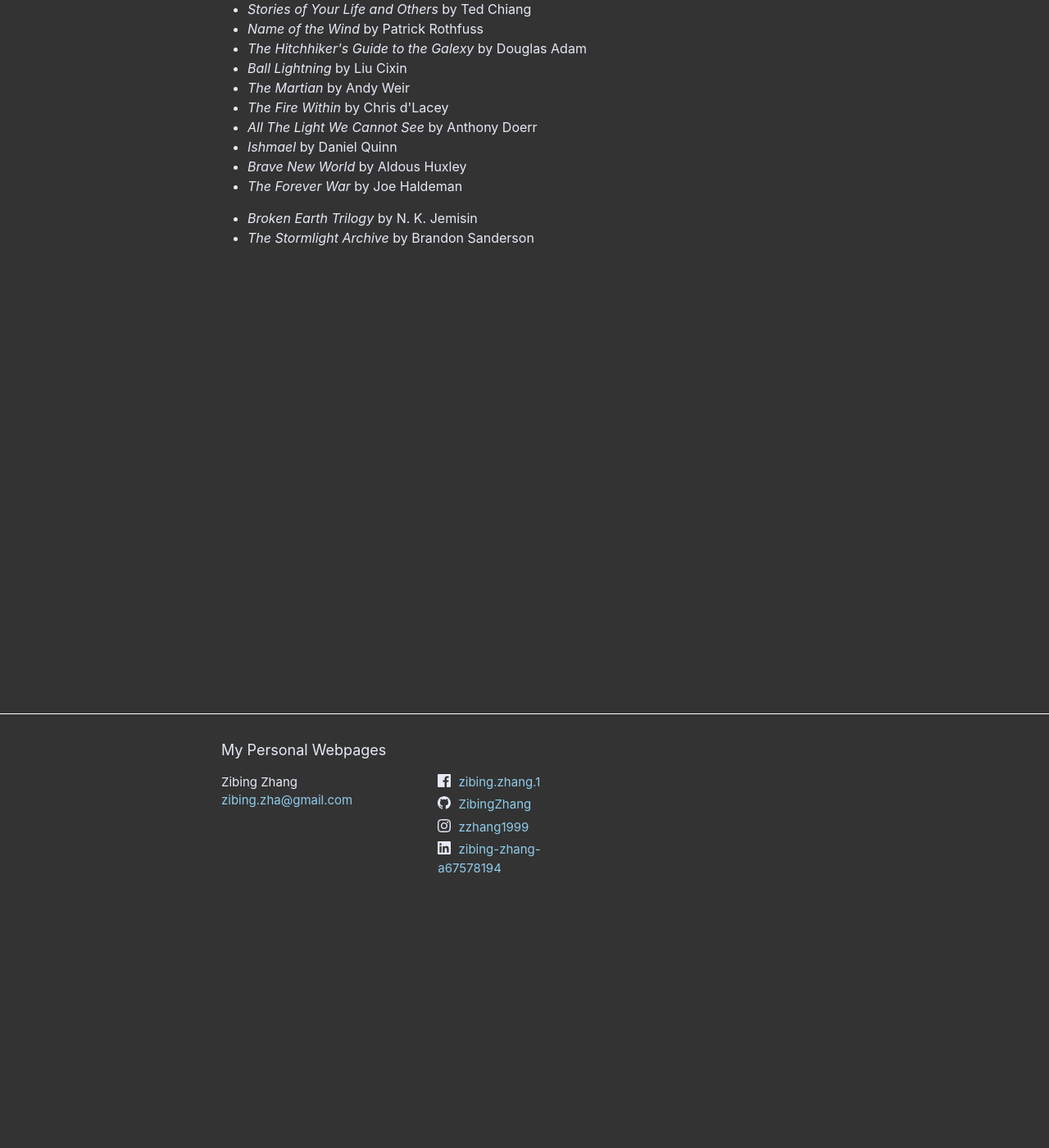
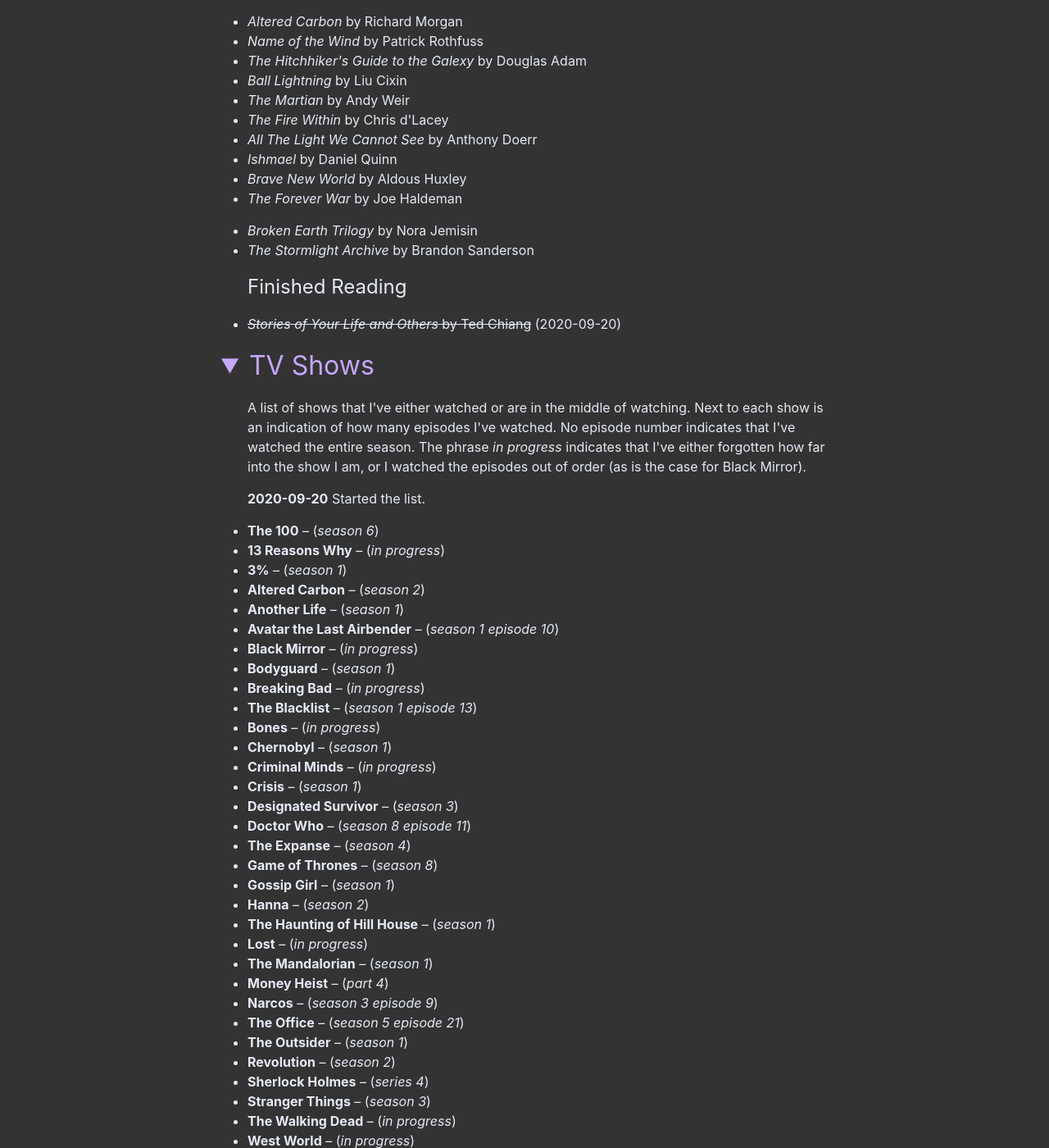
Before and after one commit to ZibingZhang/ZibingZhang.github.io, a Jekyll site: the page built from personal/books-movies-shows.html, in a window 1280 px wide and 1400 px high, scrolled down 270 px. Shown: the whole window at 82% size. Built offline with Jekyll 4.4.1, drawn with Linux system fonts in a browser that asks for light colours; some of the changed text lies outside the part shown.

Commit message:
change footer, add shows

```diff
--- a/_includes/footer.html
+++ b/_includes/footer.html
@@ -3,11 +3,7 @@
 
   <div class='wrapper'>
 
-    {%- if page.personal_page -%}
-      <h2 class='footer-heading'>My Personal Webpages</h2>
-    {%- else -%}
-      <h2 class='footer-heading'>{{ site.title | escape }}</h2>
-    {%- endif -%}
+    <h2 class='footer-heading'>{{ site.title | escape }}</h2>
 
     <div class='footer-col-wrapper'>
       <div class='footer-col footer-col-1'>
--- /dev/null
+++ b/_includes/personal-page-footer.html
@@ -0,0 +1,22 @@
+<footer class='site-footer h-card'>
+  <data class='u-url' href='{{ '/' | relative_url }}'></data>
+
+  <div class='wrapper'>
+
+    <h2 class='footer-heading'>Personal Page</h2>
+
+    <div class='footer-col-wrapper'>
+      <div class='footer-col footer-col-1'>
+        {%- include social.html -%}
+      </div>
+
+      <div class='footer-col footer-col-2'>
+      </div>
+
+      <div class='footer-col footer-col-3'>
+      </div>
+    </div>
+
+  </div>
+
+</footer>
--- a/_layouts/minima-default.html
+++ b/_layouts/minima-default.html
@@ -13,7 +13,11 @@
       </div>
     </main>
 
-    {%- include footer.html -%}
+    {%- if page.personal_page -%}
+      {%- include personal-page-footer.html -%}
+    {%- else -%}
+      {%- include footer.html -%}
+    {%- endif -%}
 
   </body>
 
--- a/personal/books-movies-shows.html
+++ b/personal/books-movies-shows.html
@@ -4,41 +4,110 @@
 title: Books, Movies, & Shows
 books:
   to_read:
-    - Stories of Your Life and Others by Ted Chiang
-    - Name of the Wind by Patrick Rothfuss
-    - The Hitchhiker's Guide to the Galexy by Douglas Adam
-    - Ball Lightning by Liu Cixin
-    - The Martian by Andy Weir
-    - The Fire Within by Chris d'Lacey
-    - All The Light We Cannot See by Anthony Doerr
-    - Ishmael by Daniel Quinn
-    - Brave New World by Aldous Huxley
-    - The Forever War by Joe Haldeman
+    - Altered Carbon|Richard Morgan
+    - Name of the Wind|Patrick Rothfuss
+    - The Hitchhiker's Guide to the Galexy|Douglas Adam
+    - Ball Lightning|Liu Cixin
+    - The Martian|Andy Weir
+    - The Fire Within|Chris d'Lacey
+    - All The Light We Cannot See|Anthony Doerr
+    - Ishmael|Daniel Quinn
+    - Brave New World|Aldous Huxley
+    - The Forever War|Joe Haldeman
+  finished_reading:
+    - Stories of Your Life and Others|Ted Chiang|2020-09-20
 series:
   to_read:
-    - Broken Earth Trilogy by N. K. Jemisin
-    - The Stormlight Archive by Brandon Sanderson
+    - Broken Earth Trilogy|Nora Jemisin
+    - The Stormlight Archive|Brandon Sanderson
+shows:
+  watched:
+    - The 100|season 6
+    - 13 Reasons Why|in progress
+    - 3%|season 1
+    - Altered Carbon|season 2
+    - Another Life|season 1
+    - Avatar the Last Airbender|season 1 episode 10
+    - Black Mirror|in progress
+    - Bodyguard|season 1
+    - Breaking Bad|in progress
+    - The Blacklist|season 1 episode 13
+    - Bones|in progress
+    - Chernobyl|season 1
+    - Criminal Minds|in progress
+    - Crisis|season 1
+    - Designated Survivor|season 3
+    - Doctor Who|season 8 episode 11
+    - The Expanse|season 4
+    - Game of Thrones|season 8
+    - Gossip Girl|season 1
+    - Hanna|season 2
+    - The Haunting of Hill House|season 1
+    - Lost|in progress
+    - The Mandalorian|season 1
+    - Money Heist|part 4
+    - Narcos|season 3 episode 9
+    - The Office|season 5 episode 21
+    - The Outsider|season 1
+    - Revolution|season 2
+    - Sherlock Holmes|series 4
+    - Stranger Things|season 3
+    - The Walking Dead|in progress
+    - West World|in progress
+    - The Witcher|season 1
 ---
 
 <details open>
   <summary class='h1 pink'>Books</summary>
 
-  <p>
-    A list of books that I have read and a list of them that I've been meaning to read.
-    I started this list on 2020-09-20.
-  </p>
+  <p>A list of books that I've read and a list of them that I've been meaning to read.</p>
+  <p><b>2020-09-20</b>&nbsp;Started the list.</p>
 
   <h2>To Read</h2>
   <ul>
     {%- for book in page.books.to_read -%}
-      {% assign book_data = book | split: ' by ' %}
+      {% assign book_data = book | split: '|' %}
       <li><i>{{ book_data[0] }}</i> by {{ book_data[1] }}</li>
     {%- endfor -%}
-  </ul>
-  <ul>
+  </ul><ul>
     {%- for series in page.series.to_read -%}
-      {% assign series_data = series | split: ' by ' %}
+      {% assign series_data = series | split: '|' %}
       <li><i>{{ series_data[0] }}</i> by {{ series_data[1] }}</li>
     {%- endfor -%}
   </ul>
+
+  <h2>Finished Reading</h2>
+  <ul>
+    {%- for book in page.books.finished_reading -%}
+      {% assign book_data = book | split: '|' %}
+      <li><s><i>{{ book_data[0] }}</i> by {{ book_data[1] }}</s> ({{ book_data[2] }})</li>
+    {%- endfor -%}
+  </ul><ul>
+    {%- for series in page.series.finished_reading -%}
+      {% assign series_data = series | split: '|' %}
+      <li><s><i>{{ series_data[0] }}</i> by {{ series_data[1] }}</s> ({{ series_data[2] }})</li>
+    {%- endfor -%}
+  </ul>
 </details>
+
+<details open>
+  <summary class='h1 purple'>TV Shows</summary>
+
+  <p>
+    A list of shows that I've either watched or are in the middle of watching.
+    Next to each show is an indication of how many episodes I've watched.
+    No episode number indicates that I've watched the entire season.
+    The phrase <i>in progress</i> indicates that I've either forgotten how far into the show I am,
+    or I watched the episodes out of order (as is the case for Black Mirror).
+  </p>
+  <p><b>2020-09-20</b>&nbsp;Started the list.</p>
+
+  <ul>
+    {%- for show in page.shows.watched -%}
+      {% assign show_data = show | split: '|' %}
+      <li>
+        <b>{{ show_data[0] }}</b>&nbsp;–&nbsp;(<i>{{ show_data[1] }}</i>)
+      </li>
+    {%- endfor -%}
+  </ul>
+</details>
```
